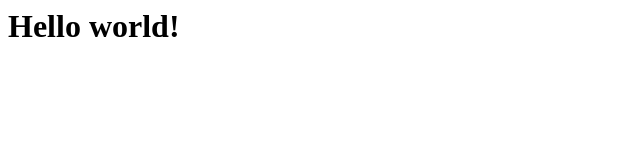
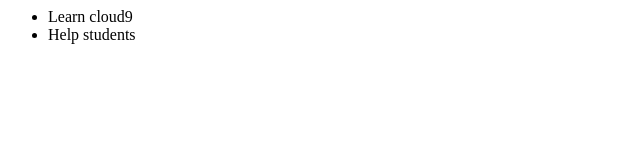
Before and after one commit to graysky/todo_app_front_end, a plain HTML site: page index.html in a window 1280 px wide. Shown: the whole page, without its empty margins (0-640 px from the left). Drawn offline with Linux system fonts and the light colour scheme.

Commit message:
new homepage

```diff
--- a/index.html
+++ b/index.html
@@ -1 +1,11 @@
-<h1>Hello world!</h1>
+<html>
+  <head>
+    <title>Todo by Mike</title>
+  </head>
+  <body>
+<ul>
+    <li>Learn cloud9</li>
+    <li>Help students</li>
+</ul>
+  </body>
+</html>
```
